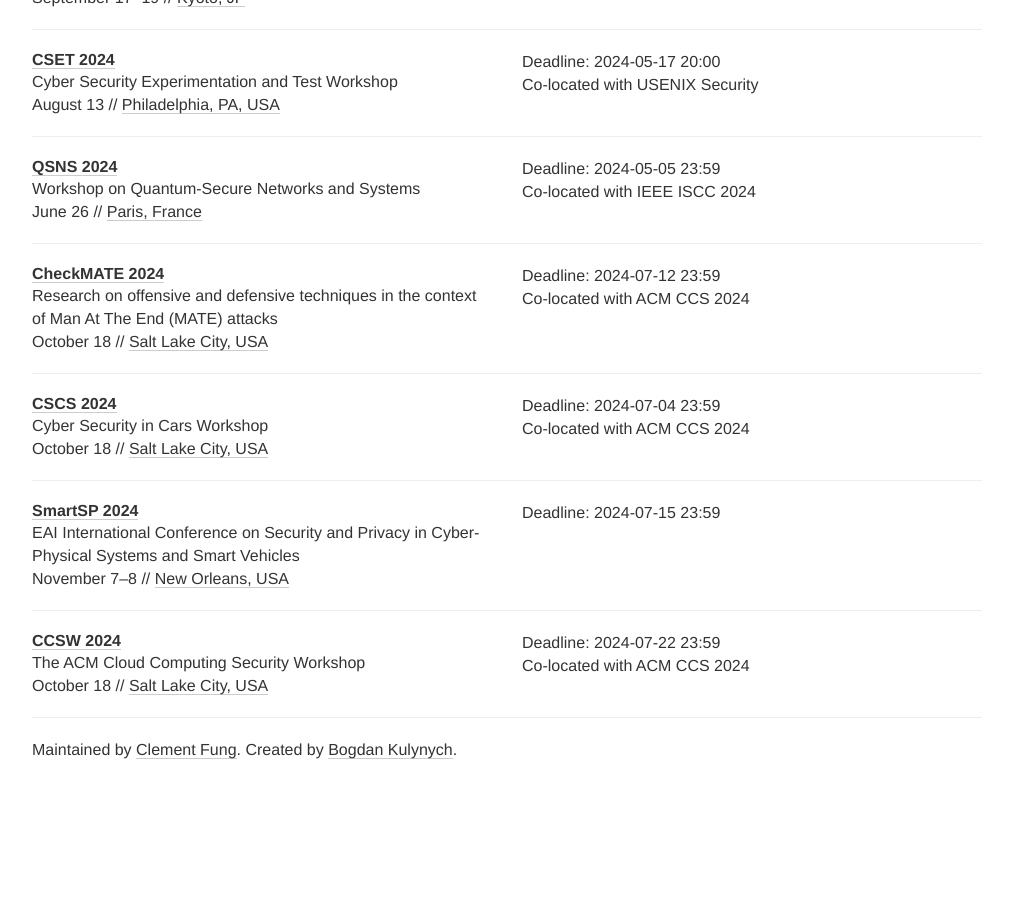
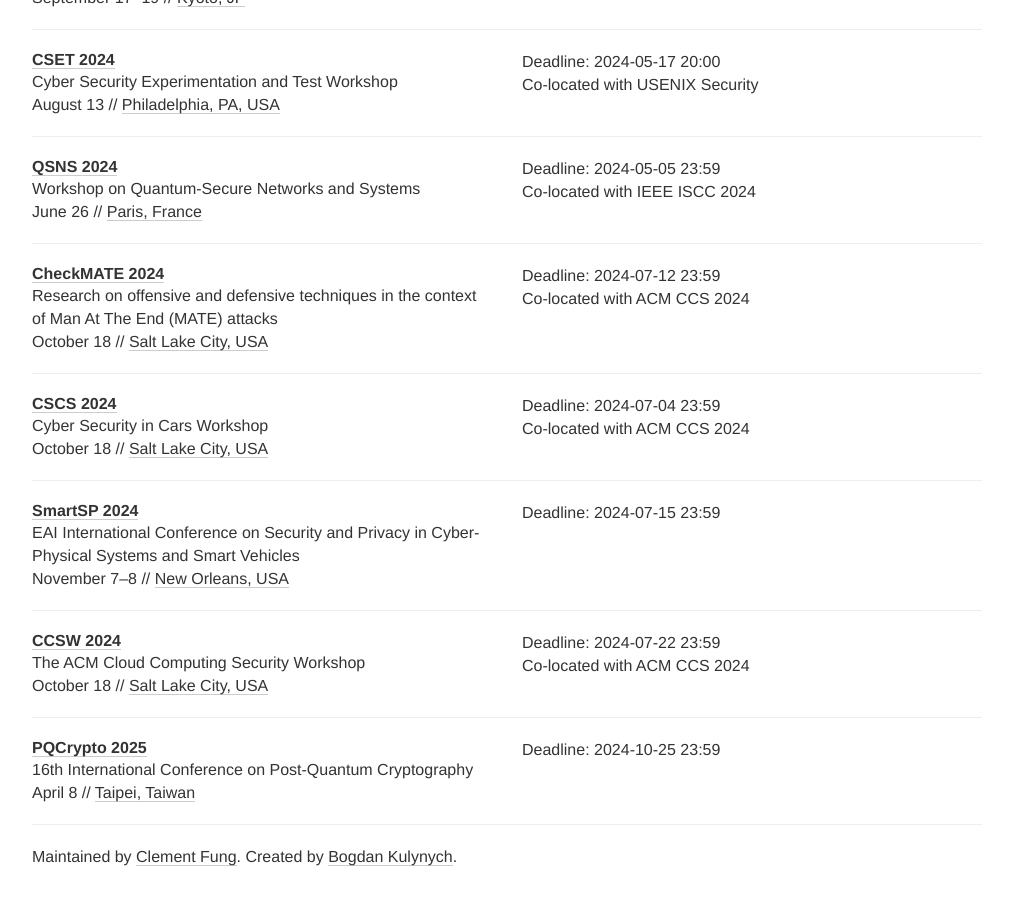
Before and after one commit to sec-deadlines/sec-deadlines.github.io, a Jekyll site: the page built from index.html, in a window 1280 px wide and 900 px high, scrolled down 14341 px. Shown: the whole window, without its empty margins (133-1146 px from the left). Built offline with Jekyll 4.4.1, drawn with Linux system fonts in a browser that asks for light colours; nearby versions of some CDN libraries; comment, search, counter and statistics services are not loaded; before the commit the page ends 15134 px from its top, so only the background shows below that.

Commit message:
Update conferences.yml

```diff
--- a/_data/conferences.yml
+++ b/_data/conferences.yml
@@ -1057,3 +1057,12 @@
   date: October 18
   place: Salt Lake City, USA
   tags: [SEC, PRIV, CRYPTO, SHOP]
+
+- name: PQCrypto
+  description: 16th International Conference on Post-Quantum Cryptography
+  year: 2025
+  link: https://pqcrypto2025.iis.sinica.edu.tw/
+  deadline: ["2024-10-25 23:59"]
+  date: April 8
+  place: Taipei, Taiwan
+  tags: [CRYPTO, CONF]
```
